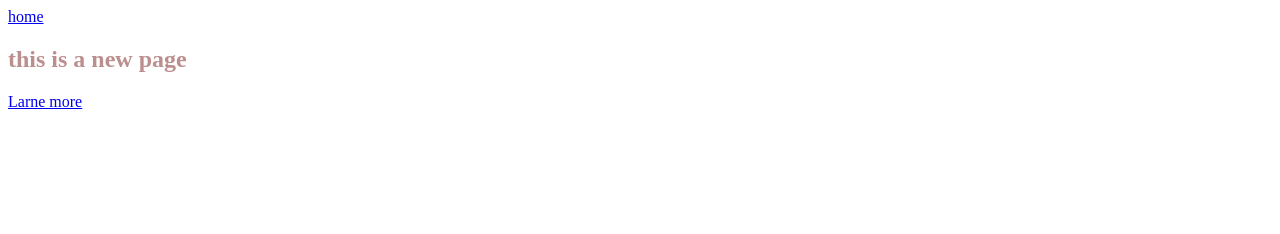
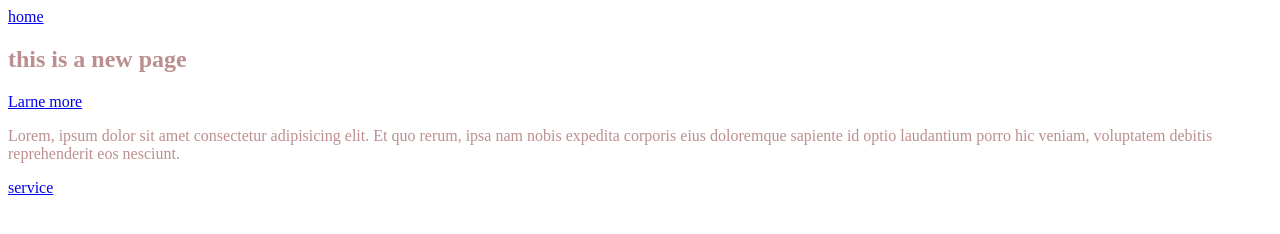
Before and after one commit to abdursubhan/landing-page, a plain HTML site: page index.html in a window 1280 px wide. Drawn offline with Linux system fonts and the light colour scheme.

Commit message:
html file changes

```diff
--- a/index.html
+++ b/index.html
@@ -12,5 +12,8 @@
     <h2>this is a new page
     </h2>
     <a href="# "> Larne more</a>
+    <p>Lorem, ipsum dolor sit amet consectetur adipisicing elit. Et quo rerum, ipsa nam nobis expedita corporis eius doloremque sapiente id optio laudantium porro hic veniam, voluptatem debitis reprehenderit eos nesciunt.</p>
+
+    <a href="#">service</a>
 </body>
 </html>
```
